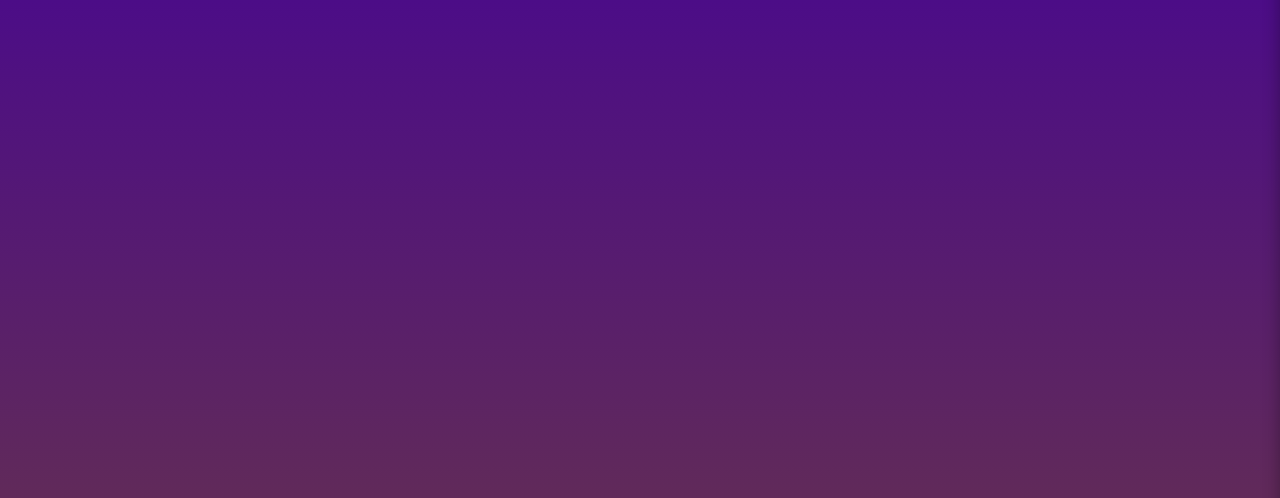
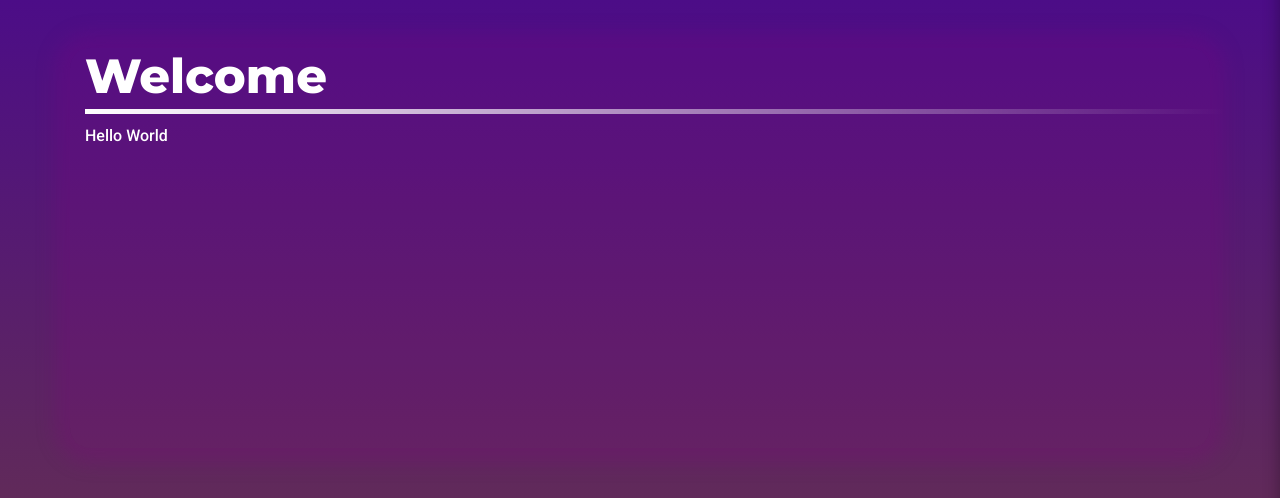
Before and after one commit to Soundwubz/soundwubz.github.io, a React (Create React App) app in the folder client/: page / in a window 1280 px wide. Shown: the part 217-715 px from the top of the page. Built offline with nearby package versions, Linux system fonts and the light colour scheme.

Commit message:
Added home to route; Created content component

```diff
--- a/client/package.json
+++ b/client/package.json
@@ -8,6 +8,7 @@
     "@testing-library/user-event": "^7.2.1",
     "react": "^16.13.1",
     "react-dom": "^16.13.1",
+    "react-router-dom": "^5.2.0",
     "react-scripts": "3.4.1"
   },
   "scripts": {
--- a/client/src/App.css
+++ b/client/src/App.css
@@ -1,7 +1,9 @@
 h1, h2, h3, h4, h5, h6 {
   font-family: 'Montserrat';
+  color: white;
 }
 
 p {
   font-family: 'Roboto';
+  color: white;
 }
--- a/client/src/App.js
+++ b/client/src/App.js
@@ -2,6 +2,8 @@ import React from 'react';
 import './App.css';
 import Header from './components/Header';
 import Nav from './components/Nav';
+import { BrowserRouter as Router, Route, Switch } from "react-router-dom";
+import Home from './pages/Home';
 
 class App extends React.Component {
 
@@ -19,10 +21,13 @@ class App extends React.Component {
 
   render() {
     return (
-      <div className="App">
+      <Router>
         <Header openNav={this.openNav}></Header>
         <Nav navToggle={this.state.openNav} closeNav={this.closeNav}></Nav>
-      </div>
+        <Switch>
+          <Route exact path="/" component={Home}></Route>
+        </Switch>
+      </Router>
     );
   }
 }
--- /dev/null
+++ b/client/src/components/Content/index.jsx
@@ -0,0 +1,35 @@
+import React from 'react';
+import './styles.css';
+
+class Content extends React.Component {
+
+    hasTitle = (title) => {
+        if(title === undefined || title === "") {
+            return false;
+        } else {
+            return true;
+        }
+    }
+
+    render() {
+        const title = this.props.title;
+        const hasTitle = this.hasTitle(title);
+        return (
+            <div className="container content">
+                {hasTitle ? (
+                    <div className="row">
+                        <div className="col title-cont">
+                            <h1 className="title">
+                                {this.props.title}
+                            </h1>
+                            <div className="line"></div>
+                        </div>
+                    </div>
+                ) : ( null )}
+                {this.props.children}
+            </div>
+        )
+    }
+}
+
+export default Content;
--- /dev/null
+++ b/client/src/components/Content/styles.css
@@ -0,0 +1,24 @@
+.title {
+    font-size: 3rem;
+}
+
+.content {
+    border-radius: 20px;
+    background: #80008029;
+    box-shadow: 0px 0px 20px 15px #8000803b;
+    height: 400px;
+    margin-top: 50px;
+}
+.title-cont {
+    position: relative;
+    padding-bottom: 10px;
+}
+
+.line {
+    position: absolute;
+    bottom: 0;
+    height: 5px;
+    width: 100%;
+    background: linear-gradient(90deg, rgba(255,255,255,1) 0%, rgba(255,255,255,0) 100%);
+    margin-bottom: 10px;
+}
--- /dev/null
+++ b/client/src/pages/Home/index.jsx
@@ -0,0 +1,22 @@
+import React from 'react';
+import Content from '../../components/Content';
+
+class Home extends React.Component {
+    state = {
+        navigate: false
+    }
+
+    render() {
+        return (
+            <Content title="Welcome">
+                <div className="row">
+                    <div className="col">
+                        <p>Hello World</p>
+                    </div>
+                </div>
+            </Content>
+        )
+    }
+}
+
+export default Home;
```
Also changed, not shown: client/src/pages/About/index.jsx (added), client/src/pages/Projects/index.jsx (added), 1 other file (tests, documents, lock files or other folders).
